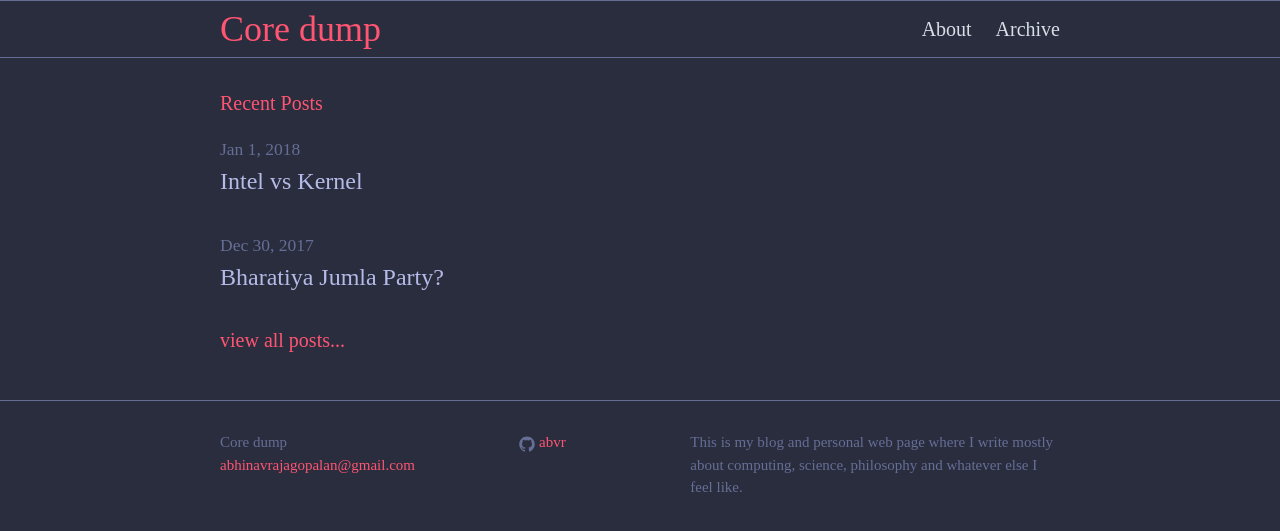
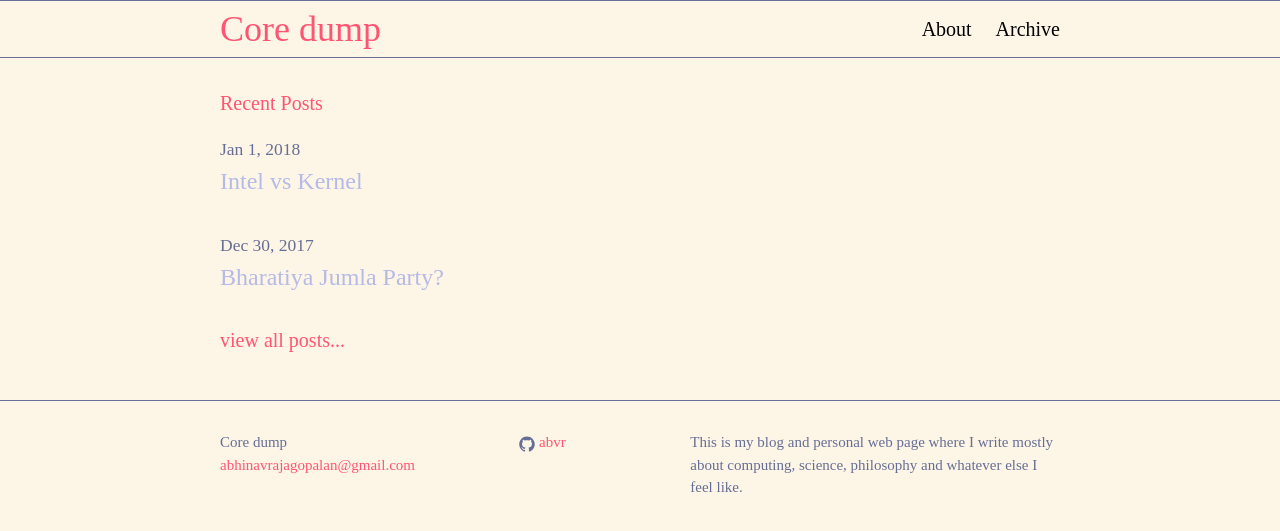
Before and after one commit to abvr/abvr.github.io, a Jekyll site: the page built from index.html, in a window 1280 px wide. Shown: the top 531 px of the page. Built offline with Jekyll 4.4.1, drawn with Linux system fonts in a browser that asks for light colours.

Commit message:
Update main.scss

```diff
--- a/css/main.scss
+++ b/css/main.scss
@@ -5,7 +5,7 @@
 
 // Our variables
 //$base-font-family: "Helvetica Neue", Helvetica, Arial, sans-serif;
-$base-font-family: Computer Modern;
+$base-font-family: Zilla Slab;
 $base-font-size:   20px;
 $base-font-weight: 200;
 $small-font-size:  $base-font-size * 0.875;
@@ -13,8 +13,8 @@ $base-line-height: 1.5;
 
 $spacing-unit:     30px;
 
-$text-color:            #d8dee7;
-$background-color:      #292d3e;
+$text-color:            #000000;
+$background-color:      #FDF5E6;
 $link-color:            #ff5572;
 $site-title-color:      #ff5572;
 $post-title-color:      #b6bae6;
```
